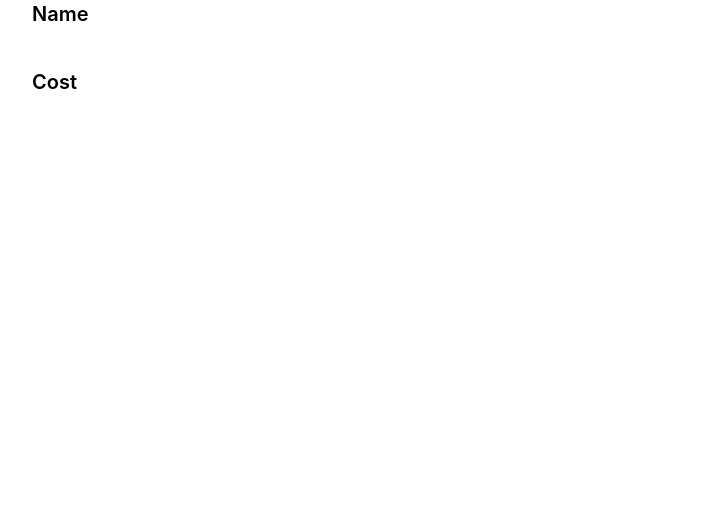
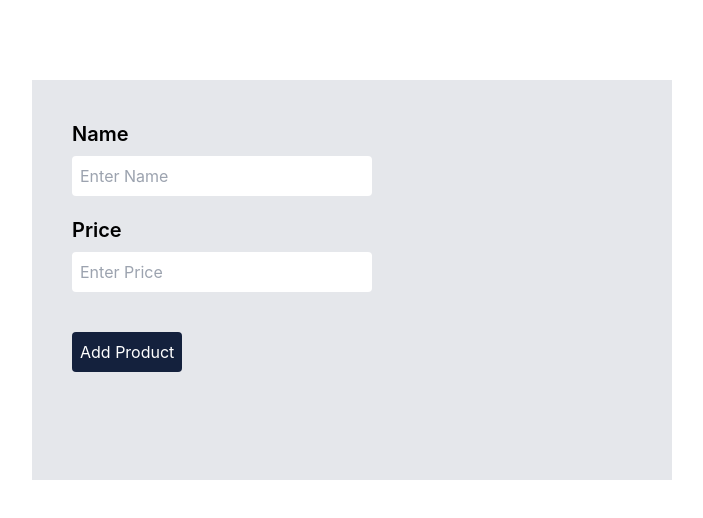
Before and after one commit to dikaaayy/Emart-Project, a Next.js app: page /addProduct in a window 1280 px wide. Shown: the top 518 px of the page, without its empty margins (8-711 px from the left). Built offline with nearby package versions, Linux system fonts and the light colour scheme.

Commit message:
working in add-product instead of createproductpag

```diff
--- a/pages/addProduct.tsx
+++ b/pages/addProduct.tsx
@@ -10,20 +10,23 @@ export default function AddProduct() {
   };
   return (
     <>
-      <div className="">
-        <form>
-          <div className="ml-10 flex flex-col">
+      <div className="mt-20 pt-10 ml-10 w-1/2 h-[50vh] bg-gray-200">
+        <form onSubmit={submitHandler}>
+          <div className="ml-10 flex flex-col gap-y-2 mb-5">
             <label htmlFor="productName" className="text-xl font-semibold">
               Name
             </label>
-            <input className="w-1/4 overflow-auto p-2" type="text" name="productName" id="productName" />
+            <input className="w-1/2 overflow-auto p-2 rounded" placeholder="Enter Name" type="text" name="productName" id="productName" value={productName} />
           </div>
-          <div className="ml-10 flex flex-col">
+          <div className="ml-10 flex flex-col gap-y-2 mb-10">
             <label htmlFor="productCost" className="text-xl font-semibold">
-              Cost
+              Price
             </label>
-            <input className="w-1/4 overflow-auto p-2" type="text" name="productCost" id="productCost" />
+            <input className="w-1/2 overflow-auto p-2 rounded" placeholder="Enter Price" type="text" name="productCost" id="productCost" value={productPrice} />
           </div>
+          <button className="ml-10 bg-[#14213D] hover:bg-[#1a2c52] transition text-white px-2 py-2 rounded" type="submit">
+            Add Product
+          </button>
         </form>
       </div>
     </>
```
